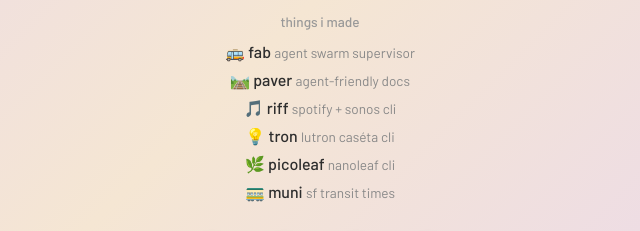
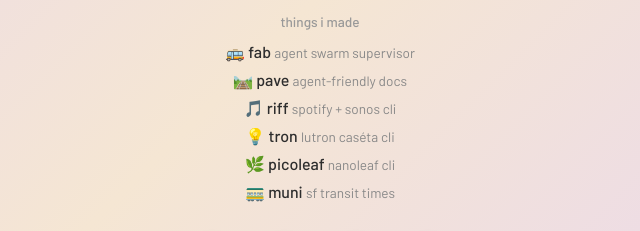
Before and after one commit to tessro/tessro.ai, a plain HTML site: page site/index.html in a window 1280 px wide. Shown: the part 404-635 px from the top of the page, 320-960 px from the left. Drawn offline with Linux system fonts and the light colour scheme.

Commit message:
Rename paver to pave
Update DNS record and homepage link to reflect the project rename
from paver to pave (now at github.com/tessro/pave).

Closes #3

```diff
--- a/site/index.html
+++ b/site/index.html
@@ -165,7 +165,7 @@
       <h2>things i made</h2>
       <ul>
         <li>🚌 <a href="https://github.com/tessro/fab">fab</a> <span class="desc">agent swarm supervisor</span></li>
-        <li>🛤️ <a href="https://github.com/tessro/paver">paver</a> <span class="desc">agent-friendly docs</span></li>
+        <li>🛤️ <a href="https://github.com/tessro/pave">pave</a> <span class="desc">agent-friendly docs</span></li>
         <li>🎵 <a href="https://github.com/tessro/riff">riff</a> <span class="desc">spotify + sonos cli</span></li>
         <li>💡 <a href="https://github.com/tessro/tron">tron</a> <span class="desc">lutron caséta cli</span></li>
         <li>🌿 <a href="https://github.com/tessro/picoleaf">picoleaf</a> <span class="desc">nanoleaf cli</span></li>
```
Also changed, not shown: 1 other file.
